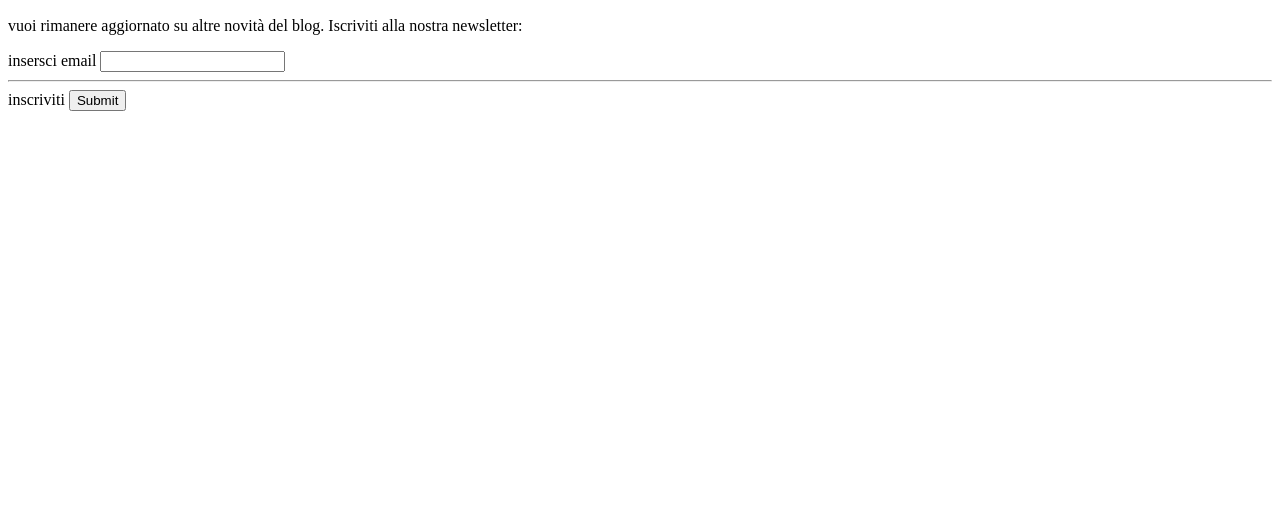
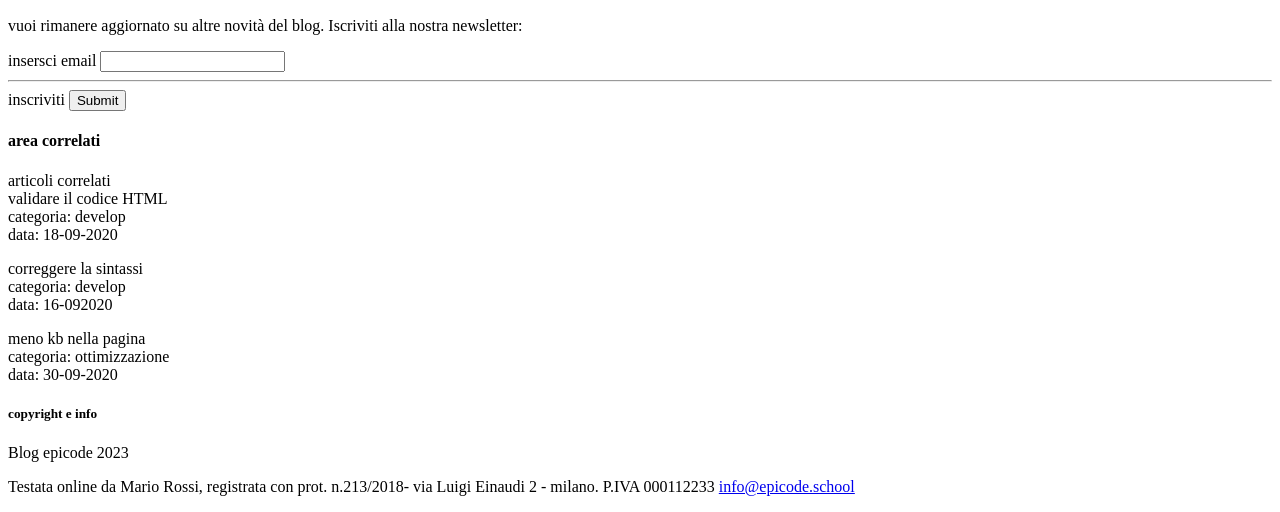
Before and after one commit to simonedonatucci/u1d2.html, a plain HTML site: page index.html in a window 1280 px wide. Shown: the part 1046-1558 px from the top of the page. Before the commit the page ends 1165 px from the top, so only its background shows below. Drawn offline with Linux system fonts and the light colour scheme.

Commit message:
d2.aggiuntofooter

```diff
--- a/index.html
+++ b/index.html
@@ -7,6 +7,7 @@
   </head>
   <body>
     <img src="logo.svg" alt="epicode" />
+    <main>
       <h1>Come creare un template per i post</h1>
       <h2>di Mario Rossi - pubblicato il 25-10-2020</h2>
       <p>
@@ -19,7 +20,6 @@
         <li>contenuti centrali variabili del tag &lt;main &gt;</li>
         <li>contenuti di fine pagina comuni, da inserire &lt;footer &gt;</li>
       </ul>
-    <main>
       <p>formattazione del codice</p>
       <p>
         il testo dell'articolo dovrà essere formattato per identificare tutte le parti da selezionare con CSS. Percio i
@@ -77,12 +77,46 @@
         allow="accelerometer; autoplay; clipboard-write; encrypted-media; gyroscope; picture-in-picture; web-share"
         allowfullscreen
       ></iframe>
+      <div>
         <p>vuoi rimanere aggiornato su altre novità del blog. Iscriviti alla nostra newsletter:</p>
         <label for="email">insersci email</label>
         <input type="text" id="email" />
         <hr />
         <label for="Iscriviti">inscriviti</label>
         <input type="submit" id="Iscriviti" />
+      </div>
+      <footer>
+        <h4>area correlati</h4>
+        <p>
+          articoli correlati
+          <br />
+          validare il codice HTML
+          <br />
+          categoria: develop
+          <br />
+          data: 18-09-2020
+        </p>
+        <p>
+          correggere la sintassi
+          <br />
+          categoria: develop
+          <br />
+          data: 16-092020
+        </p>
+        <p>
+          meno kb nella pagina
+          <br />
+          categoria: ottimizzazione
+          <br />
+          data: 30-09-2020
+        </p>
+        <h5>copyright e info</h5>
+        <p>Blog epicode 2023</p>
+        <p>
+          Testata online da Mario Rossi, registrata con prot. n.213/2018- via Luigi Einaudi 2 - milano. P.IVA 000112233
+          <a href="mailto:info@epicode.school">info@epicode.school</a>
+        </p>
+      </footer>
     </main>
   </body>
 </html>
```
Lines whose indentation alone changed are shown as unchanged.
